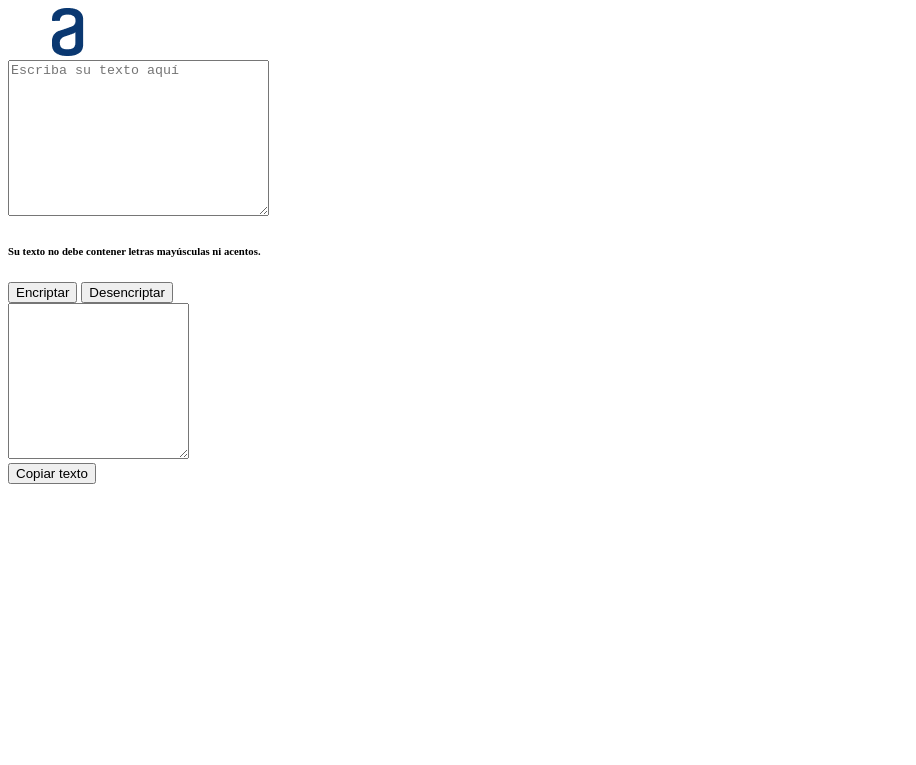
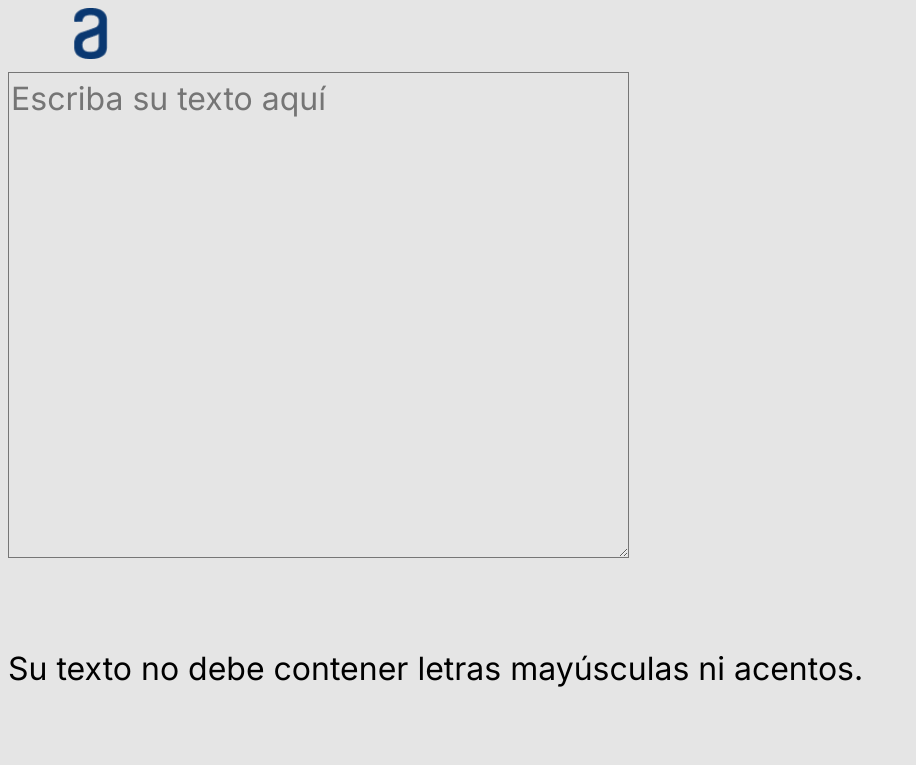
Before and after one commit to ChaChaCharo/Encriptador-Challenge-Oracle-ONE, a plain HTML site: page index.html in a window 1280 px wide. Shown: the top 765 px of the page, without its empty margins (0-916 px from the left). Drawn offline with Linux system fonts and the light colour scheme.

Commit message:
Modificado archivo de estilo.

```diff
--- a/estiloOriginal.css
+++ b/estiloOriginal.css
@@ -0,0 +1,15 @@
+* {
+    background: #E5E5E5;
+    font-family: 'Inter';
+    font-weight: 400;
+    font-size: 32px;
+    line-height: 150%;
+}
+
+.logo {
+    padding-left: 10px;
+    margin-left: 10px;
+    width: 10%;
+}
+
+/*min 17 aprox*/
--- a/index.html
+++ b/index.html
@@ -5,6 +5,9 @@
     <meta http-equiv="X-UA-Compatible" content="IE=edge">
     <meta name="viewport" content="width=device-width, initial-scale=1.0">
     <link href="/estiloOriginal.css" rel="stylesheet">
+    <link rel="preconnect" href="https://fonts.googleapis.com">
+    <link rel="preconnect" href="https://fonts.gstatic.com" crossorigin>
+    <link href="https://fonts.googleapis.com/css2?family=Inter:wght@200;400&display=swap" rel="stylesheet">
     <title>Encriptador</title>
 </head>
 <body>
```
